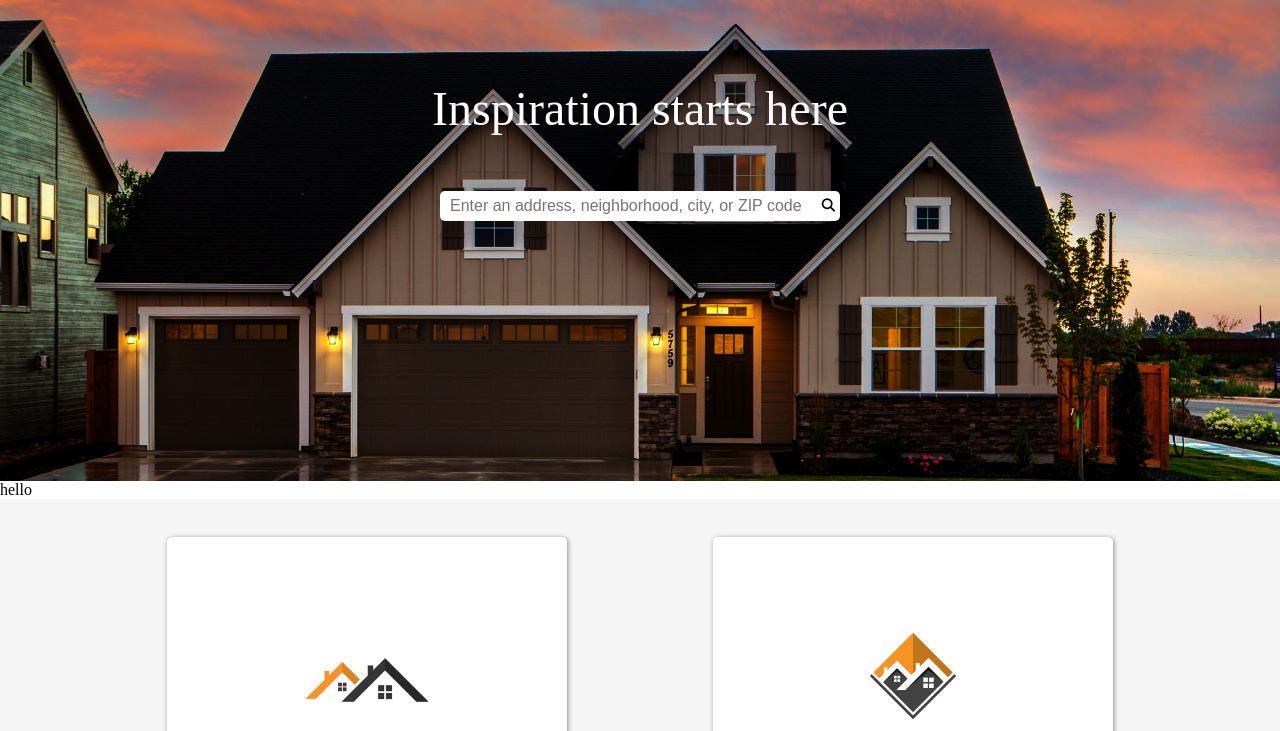
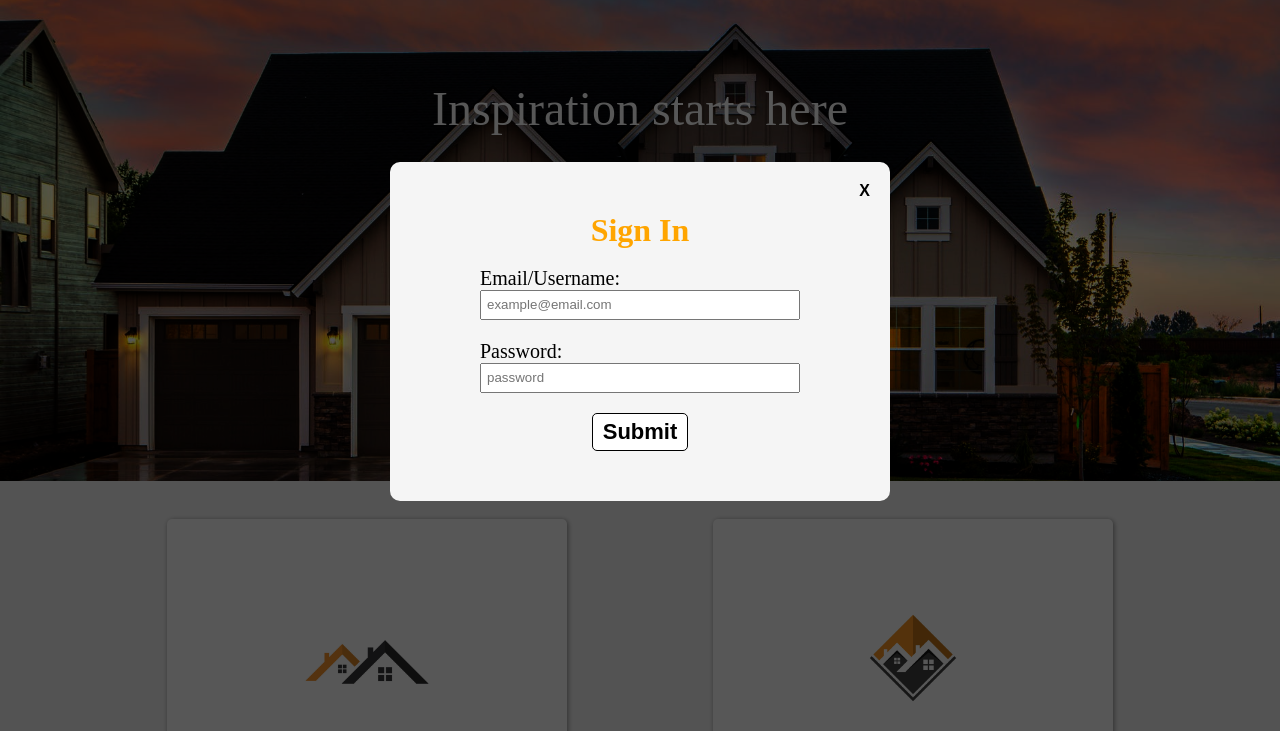
Before and after one commit to sblevins-dev/Real-Estate-Mockup, a plain HTML site: page index.html in a window 1280 px wide. Both pictures are taken after a click on the element "Sign In". Shown: the part 69-800 px from the top of the page. Drawn offline with Linux system fonts and the light colour scheme.

Commit message:
added modal

```diff
--- a/index.html
+++ b/index.html
@@ -31,20 +31,18 @@
         <div class="navLink rent">Rent
           <div class="buy-menu">
             <div class="buy-menu-links">
-              <a href="">New Homes</a>
-              <a href="">Foreclosures</a>
-              <a href="">For Sale By Owner</a>
-              <a href="">All Homes</a>
+              <a href="">Aptartments for Rent</a>
+              <a href="">Houses for Rent</a>
+              <a href="">All Rental Listings</a>
             </div>
           </div>
         </div>
         <div class="navLink home-loans">Home Loans
           <div class="buy-menu">
             <div class="buy-menu-links">
-              <a href="">New Homes</a>
-              <a href="">Foreclosures</a>
-              <a href="">For Sale By Owner</a>
-              <a href="">All Homes</a>
+              <a href="">Mortgage Lenders</a>
+              <a href="">Loan Calculator</a>
+              <a href="">Mortgage Rates</a>
             </div>
           </div>
         </div>
@@ -66,7 +64,22 @@
         />
       </div>
     </section>
-    <section class="results"></section>
+    <div class="modal-container">
+      <div class="sign-in-modal">
+        <h1>Sign In</h1><br>
+        <div class="exit-button">X</div>
+        <form class="sign-in-form">
+          <label for="email" class="email">Email/Username:</label>
+          <label for="" class="email-required"></label>
+          <input type="text" id="email" name="email" placeholder="example@email.com" required>
+          <label for="password">Password:</label>
+          <label for="" class="password-required"></label>
+          <input type="text" id="password" name="password" placeholder="password" required>
+          <input type="submit" value="Submit" class="submit">
+        </form>
+      </div>
+    </div>
+
     <section class="options">
       <div class="modals">
         <ul>
--- a/script.js
+++ b/script.js
@@ -1,3 +1,28 @@
-const results = document.querySelector('.results');
+const signIn = document.querySelector('.sign-in');
+const modal = document.querySelector('.modal-container');
+const submit = document.querySelector('.submit');
+const exitButton = document.querySelector('.exit-button');
+const emailInput = document.getElementById('email');
+const passwordInput = document.getElementById('password');
+const emailReq = document.querySelector('.email-required');
+const passReq = document.querySelector('.password-required');
 
-results.innerHTML = 'hello'
+let verifyInputs = () => {
+    return true;
+}
+
+signIn.addEventListener('click', () => {
+    modal.classList.add('visible');
+
+})
+
+submit.addEventListener('click', (e) => {
+    e.preventDefault();
+    if (verifyInputs()) {
+        modal.classList.remove('visible');
+    }
+})
+
+exitButton.addEventListener('click', () => {
+    modal.classList.remove('visible');
+})
--- a/styles.css
+++ b/styles.css
@@ -27,6 +27,11 @@
     --menu-links-a-display: flex;
     --menu-links-a-align-items: center;
 }
+
+body {
+    position: relative;
+}
+
 
 /*navbar*/
 .navigation {
@@ -109,6 +114,7 @@
     margin: var(--menu-links-a-margin);
     display: var(--menu-links-a-display);
     align-items: var(--menu-links-a-align-items);
+    padding-right: 20px;
 }
 
 .buy-menu-links a:last-child {
@@ -121,6 +127,90 @@
     background-color: rgb(245, 245, 245);
 }
 
+/* Sign in modal */
+.modal-container {
+    position: fixed;
+    top: 0;
+    left: 0;
+    height: 100%;
+    width: 100%;
+    background-color: rgba(0, 0, 0, 0.658);
+    z-index: 10;
+    justify-content: center;
+    align-items: center;
+    display: none;
+    transition: all .3s linear;
+}
+
+.visible {
+    display: flex;
+}
+
+.sign-in-modal {
+    position: fixed;
+    background-color: whitesmoke;
+    /* height: 100%; */
+    width: 500px;
+    border-radius: 10px;
+    display: flex;
+    justify-content: center;
+    align-items: center;
+    flex-direction: column;
+    padding: 50px;
+    color: orange;
+}
+
+.exit-button {
+    position: absolute;
+    top: 0;
+    right: 0;
+    margin: 20px;
+    color: black;
+    font-family: sans-serif;
+    font-weight: bold;
+    cursor: pointer;
+}
+
+.exit-button:hover {
+    color: orange;
+    transition: all .2s ease-in-out;
+}
+
+.sign-in-form {
+    height: 100%;
+    display: flex;
+    flex-direction: column;
+    justify-content: center;
+    font-size: 20px;
+    width: 80%;
+    color: black;
+}
+
+.sign-in-form input[type=text] {
+    margin-bottom: 20px;
+    height: 30px;
+    width: 100%;
+    padding: 5px;
+}
+.sign-in-form input[type=submit] {
+    margin-bottom: 20px;
+    width: 30%;
+    padding: 5px;
+    margin: 0 auto;
+    font-weight: bold;
+    background-color: white;
+    border: 1px solid black;
+    border-radius: 5px;
+    font-size: 22px;
+    transition: all .3s ease-in;
+    cursor: pointer;
+}
+
+.sign-in-form input[type=submit]:hover {
+    color: white;
+    background-color: orange;
+    border: 1px solid orange;
+}
 
 
 
```
